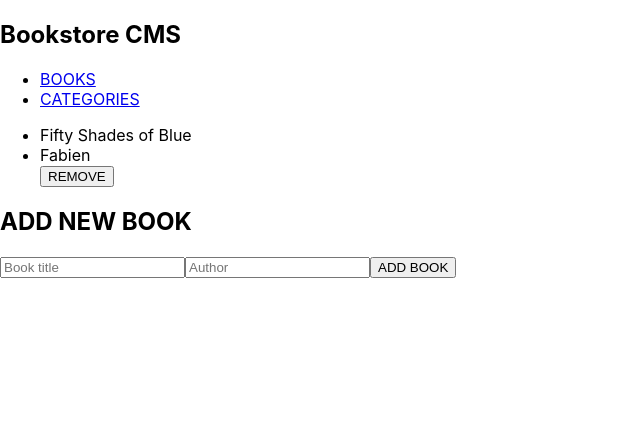
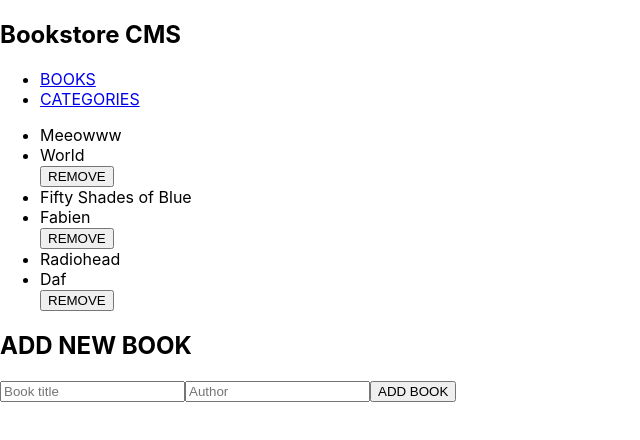
Before and after one commit to fibini/React-Bookstore, a React (Create React App) app: page / in a window 1280 px wide. Shown: the top 440 px of the page, without its empty margins (0-640 px from the left). Built offline with nearby package versions, Linux system fonts and the light colour scheme.

Commit message:
Connect Redux to React app

```diff
--- a/src/components/Book.js
+++ b/src/components/Book.js
@@ -1,13 +1,24 @@
 import React from 'react';
+import { useDispatch } from 'react-redux';
 import PropTypes from 'prop-types';
+import { removeBook } from '../redux/books/books';
 
 const Book = (props) => {
-  const { title, author } = props;
+  const { title, author, id } = props;
+
+  const dispatch = useDispatch();
+
+  const handleClick = () => {
+    dispatch(removeBook(id));
+  };
+
   return (
     <>
       <li>{title}</li>
       <li>{author}</li>
-      <button type="button">REMOVE</button>
+      <button type="button" onClick={handleClick}>
+        REMOVE
+      </button>
     </>
   );
 };
@@ -15,6 +26,6 @@ const Book = (props) => {
 Book.propTypes = {
   title: PropTypes.string.isRequired,
   author: PropTypes.string.isRequired,
-
+  id: PropTypes.number.isRequired,
 };
 export default Book;
--- a/src/components/Books-home.js
+++ b/src/components/Books-home.js
@@ -1,21 +1,19 @@
 import React from 'react';
+import { useSelector } from 'react-redux';
 import Book from './Book';
 import Form from './Form';
 
-const books = [{
-  title: 'Fifty Shades of Blue',
-  author: 'Fabien',
-  id: 1,
-}];
-
-const Home = () => (
+const Home = () => {
+  const books = useSelector((state) => state.books);
+  return (
     <div>
       <ul>
         {books.map((book) => (
-        <Book key={book.id} title={book.title} author={book.author} />
+          <Book key={book.id} id={book.id} title={book.title} author={book.author} />
         ))}
       </ul>
       <Form />
     </div>
   );
+};
 export default Home;
--- a/src/components/Categories.js
+++ b/src/components/Categories.js
@@ -1,9 +1,19 @@
 import React from 'react';
+import { useDispatch } from 'react-redux';
+import { status } from '../redux/categories/categories';
 
-const Categories = () => (
-  <div>
-    <button type="button">Check status</button>
-  </div>
-);
+const Categories = () => {
+  const dispatch = useDispatch();
+
+  const handleClick = () => {
+    dispatch(status);
+  };
+
+  return (
+    <div>
+      <button type="button" onClick={handleClick}>Check status</button>
+    </div>
+  );
+};
 
 export default Categories;
--- a/src/components/Form.js
+++ b/src/components/Form.js
@@ -1,15 +1,46 @@
-import React from 'react';
+import React, { useState } from 'react';
+import { useDispatch } from 'react-redux';
+import { addBook } from '../redux/books/books';
 
-const Form = () => (
-  <div>
-    <h2>ADD NEW BOOK</h2>
-    <form>
-      <input placeholder="Book title" />
-      <input placeholder="Author" />
-      <button type="submit">ADD BOOK</button>
-    </form>
-  </div>
+const Form = () => {
+  const [title, setTitle] = useState('');
+  const [author, setAuthor] = useState('');
 
-);
+  const dispatch = useDispatch();
+
+  const handleClick = (e) => {
+    e.preventDefault();
+    dispatch(
+      addBook({
+        title,
+        author,
+        id: Math.random(),
+      }),
+    );
+  };
+
+  return (
+    <div>
+      <h2>ADD NEW BOOK</h2>
+      <form>
+        <input
+          name="title"
+          value={title}
+          onChange={(e) => setTitle(e.target.value)}
+          placeholder="Book title"
+        />
+        <input
+          name="author"
+          value={author}
+          onChange={(e) => setAuthor(e.target.value)}
+          placeholder="Author"
+        />
+        <button type="submit" onClick={handleClick}>
+          ADD BOOK
+        </button>
+      </form>
+    </div>
+  );
+};
 
 export default Form;
--- a/src/index.js
+++ b/src/index.js
@@ -1,13 +1,17 @@
 import React from 'react';
 import ReactDOM from 'react-dom/client';
 import './index.css';
+import { Provider } from 'react-redux';
 import App from './App';
 import reportWebVitals from './reportWebVitals';
+import store from './redux/configureStore';
 
 const root = ReactDOM.createRoot(document.getElementById('root'));
 root.render(
   <React.StrictMode>
-    <App />
+    <Provider store={store}>
+      <App />
+    </Provider>
   </React.StrictMode>,
 );
 
--- a/src/redux/books/books.js
+++ b/src/redux/books/books.js
@@ -1,13 +1,29 @@
 const ADD_BOOK = 'bookstore/books/ADD_BOOK';
 const REMOVE_BOOK = 'bookstore/books/REMOVE_BOOK';
-
-const booksReducer = (state = [], action) => {
+const defaultState = [
+  {
+    title: 'Meeowww',
+    author: 'World',
+    id: 0,
+  },
+  {
+    title: 'Fifty Shades of Blue',
+    author: 'Fabien',
+    id: 1,
+  },
+  {
+    title: 'Radiohead',
+    author: 'Daf',
+    id: 2,
+  },
+];
+const booksReducer = (state = defaultState, action) => {
   switch (action.type) {
     case ADD_BOOK:
       return [...state, action.id];
 
     case REMOVE_BOOK:
-      return state.filter((book) => (book.id !== action.id));
+      return [...state.filter((book) => book.id !== action.id)];
 
     default:
       return state;
@@ -16,12 +32,12 @@ const booksReducer = (state = [], action) => {
 
 export default booksReducer;
 
-export const addBook = (book) => ({
+export const addBook = (id) => ({
   type: ADD_BOOK,
-  id: book.id,
+  id,
 });
 
-export const removeBook = (book) => ({
+export const removeBook = (id) => ({
   type: REMOVE_BOOK,
-  id: book.id,
+  id,
 });
--- a/src/redux/categories/categories.js
+++ b/src/redux/categories/categories.js
@@ -2,7 +2,7 @@ const CHECKED_STATUS = 'bookstore/categories/CHECKED_STATUS';
 
 const statusReducer = (state = [], action) => {
   if (action.type === CHECKED_STATUS) {
-    return action.text;
+    return [...state, action.text];
   }
   return state;
 };
--- a/src/redux/configureStore.js
+++ b/src/redux/configureStore.js
@@ -1,12 +1,13 @@
-import { combineReducers, configureStore } from '@reduxjs/toolkit';
+import { configureStore } from '@reduxjs/toolkit';
 import booksReducer from './books/books';
 import statusReducer from './categories/categories';
 
-const rootReducer = combineReducers({
+const reducer = {
   books: booksReducer,
   statuses: statusReducer,
-});
+};
 
-const store = configureStore(rootReducer);
+const store = configureStore({ reducer });
+export default store;
 
 store.dispatch(booksReducer);
```
Lines whose indentation alone changed are shown as unchanged.
